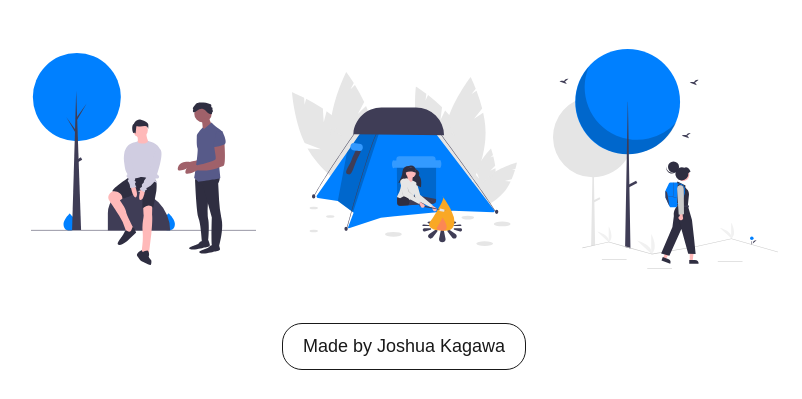
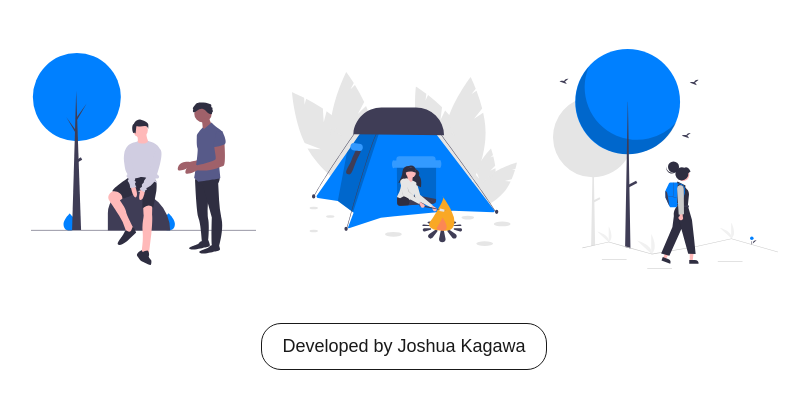
Before and after one commit to jkagawa/fsnd-capstone-project, a Flask app: page / in a window 1280 px wide. Shown: the part 801-1200 px from the top of the page, without its empty margins (236-1038 px from the left). Run offline with Flask 2, Linux system fonts and the light colour scheme; parts of the project's set-up code (start-up, migrations or seed data) failed here and were passed over.

Commit message:
Update home page footer

```diff
--- a/templates/home.html
+++ b/templates/home.html
@@ -22,7 +22,7 @@
           <img src="static/images/undraw_hiking_re_k0bc.svg" style="width: 300px; max-width: 25%; padding: 10px 2%;">
         </div>
         <div style="height: 10vh; display: flex; flex-basis: 100%; align-items: center; justify-content: center;">
-          <a href="https://jkagawa.com/" target="_blank"><div class="button-link">Made by Joshua Kagawa</div></a>
+          <a href="https://joshuakagawa.com/" target="_blank"><div class="button-link">Developed by Joshua Kagawa</div></a>
         </div>
       </div>
   </div>
```
